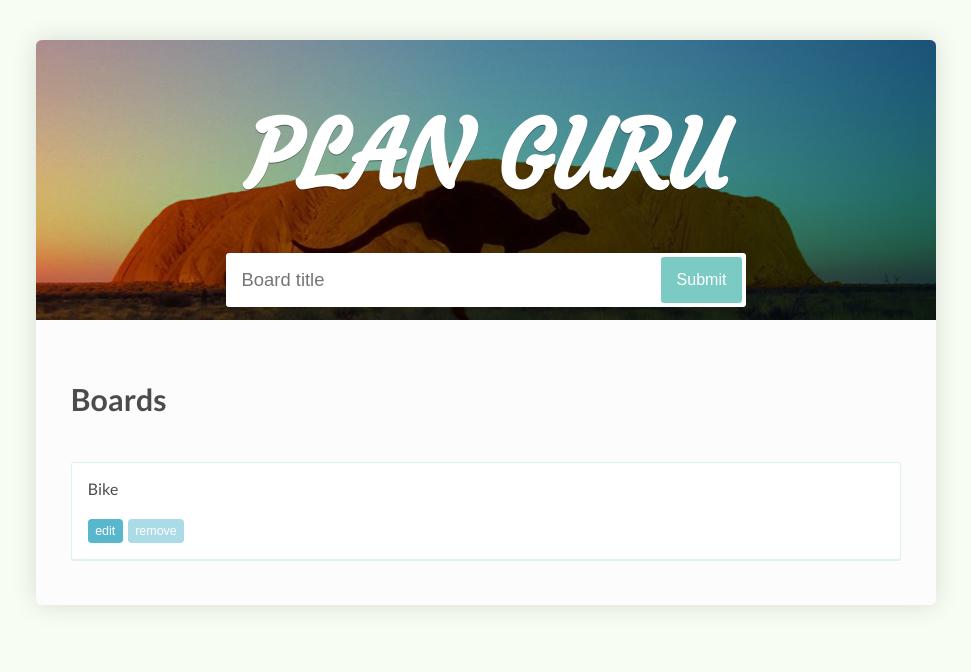
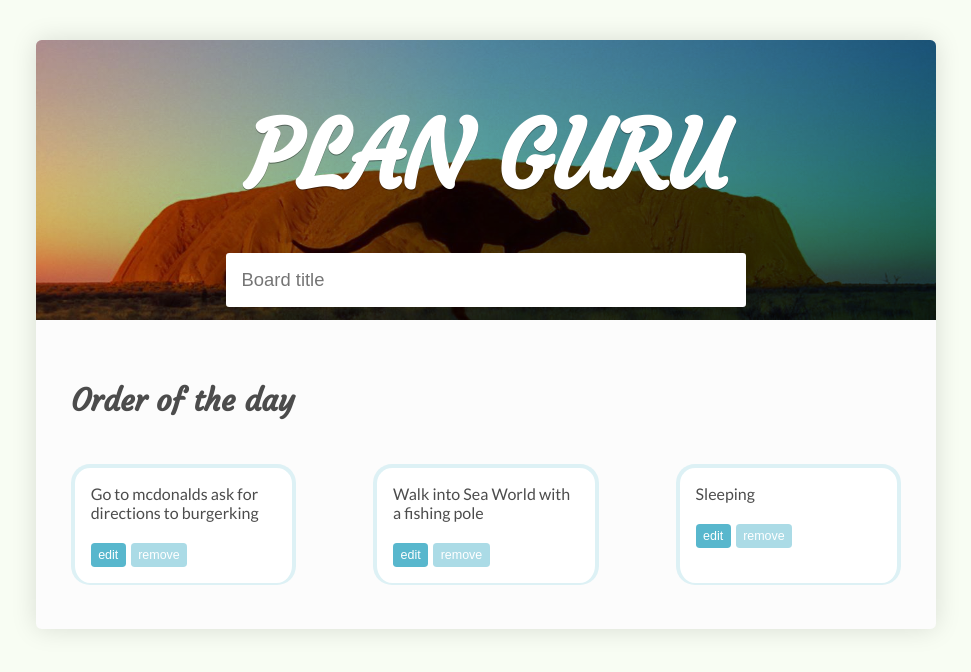
Before and after one commit to CodecoolBP20162/web-with-python-proman-keng-uru, a Flask app: page / in a window 1280 px wide. Shown: the top 672 px of the page, without its empty margins (154-1125 px from the left). Run offline with Flask 2, Linux system fonts and the light colour scheme.

Commit message:
change some style in kenguru.css

```diff
--- a/static/app.js
+++ b/static/app.js
@@ -48,7 +48,6 @@ ul.addEventListener('click', (e) => {
 
 ul.addEventListener('click', (e) => {
   if (e.target.textContent === 'edit') {
-      var title = $(this).find(boards)
     window.location="/board"
   };
 });
@@ -56,8 +55,9 @@ ul.addEventListener('click', (e) => {
 
 
 $(document).ready(function () {
-    ul.appendChild(createLI("Bike"));
-
+    ul.appendChild(createLI("Go to mcdonalds ask for directions to burgerking"));
+        ul.appendChild(createLI("Walk into Sea World with a fishing pole"));
+        ul.appendChild(createLI("Sleeping"));
 
     var boards = JSON.parse(localStorage.getItem("boards")) || [];
     for (var i in boards) {
--- a/static/kenguru.css
+++ b/static/kenguru.css
@@ -25,6 +25,7 @@ h1 {
 }
 h2 {
   margin-top: 0;
+  font-family: 'Courgette', cursive;
 }
 p {
   font-size: 1.1em;
@@ -55,8 +56,8 @@ ul {
 ul li {
   padding: 1em;
   background: #fff;
-  border-radius: .2em;
-  border: solid 1px rgba(88, 183, 205, .2);
+  border-radius: 1.2em;
+  border: solid 4px rgba(88, 183, 205, .2);
   border-bottom: solid 2px rgba(88, 183, 205, .2);
   position: relative;
 }
@@ -164,7 +165,7 @@ div > label {
   }
   form button {
     padding: 12px 0;
-    margin-top: .5em;
+    margin-top: .10em;
   }
   form input {
     font-size: 1em;
@@ -227,7 +228,7 @@ div > label {
   }
   ul li {
     -webkit-flex-grow: 1;
-    flex-grow: 1;
+    flex-grow: 0.2;
     -webkit-flex-basis: 47.5%;
     flex-basis: 47.5%;
     margin: 0 1.25% 1em;
--- a/templates/start2.html
+++ b/templates/start2.html
@@ -11,13 +11,13 @@
     <header>
       <h1>PLAN GURU</h1>
       <form id="registrar">
-        <input type="text" id="new-board-title" name="name" placeholder="Board title">
-        <button type="submit" id="add-button" name="submit" value="submit">Submit</button>
+        <input type="text" id="new-board-title" name="name" placeholder="Board title" data-toggle="tooltip" title="Board title">
+        <!--<button type="submit" id="add-button" name="submit" value="submit">Submit</button>-->
       </form>
     </header>
 
     <div class="main">
-      <h2>Boards</h2>
+      <h2>Order of the day</h2>
       <ul id="invitedList">
       </ul>
 
```
